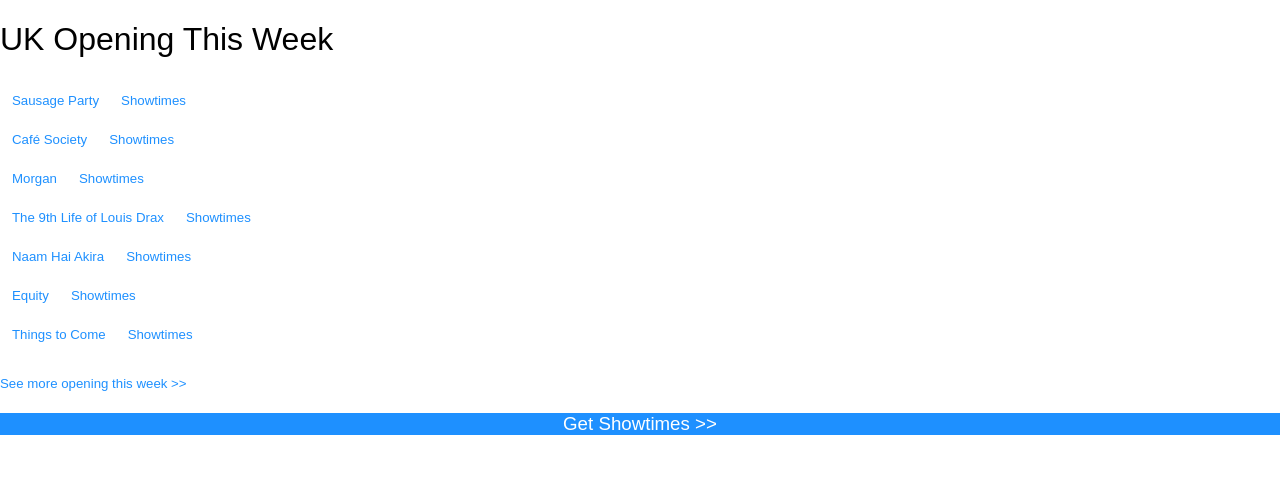
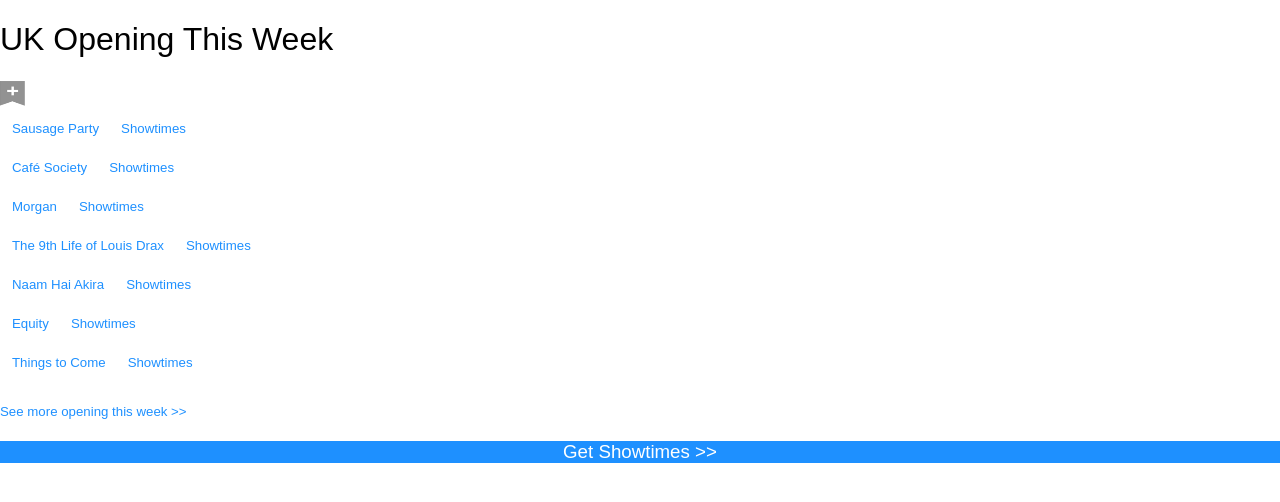
Before and after one commit to reidch/React_film_releases_app, a React (Create React App) app: page / in a window 1280 px wide. Shown: the top 502 px of the page. Built offline with nearby package versions, Linux system fonts and the light colour scheme.

Commit message:
adds watchlist.png to FilmList.js

```diff
--- a/public/index.html
+++ b/public/index.html
@@ -10,7 +10,6 @@
     -->
     <link rel="manifest" href="%PUBLIC_URL%/manifest.json">
     <link rel="shortcut icon" href="%PUBLIC_URL%/favicon.ico">
-    <link rel="watchlist icon" href="%PUBLIC_URL%/watchlist.png">
     <link rel="stylesheet" href="styles.css">
     <!--
       Notice the use of %PUBLIC_URL% in the tags above.
--- a/src/components/FilmList.js
+++ b/src/components/FilmList.js
@@ -1,5 +1,6 @@
 import React from 'react';
 import Film from './Film';
+import watchlistImg from '../watchlist.png';
 
 class FilmList extends React.Component {
   render() {
@@ -11,7 +12,10 @@
 
     return (
       <div className="film-list">
+        <div className="watchlistImg">
+        <img src={watchlistImg} width="25" height="25" />
         {filmNodes}
+        </div>
       </div>
     )
   }
```
Also changed, not shown: src/watchlist.png (renamed from public/watchlist.png).
